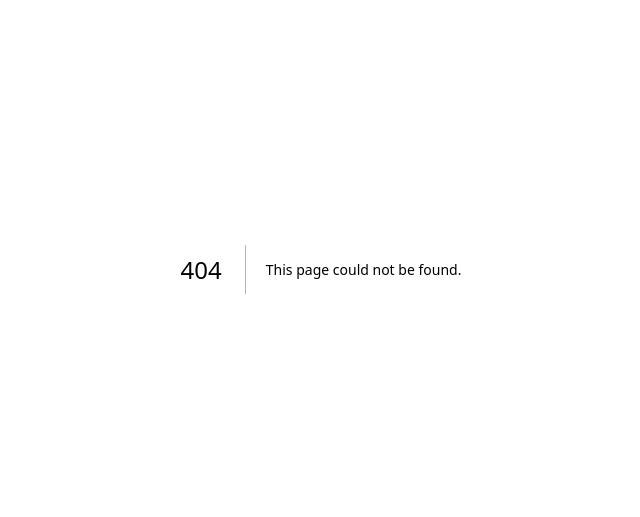
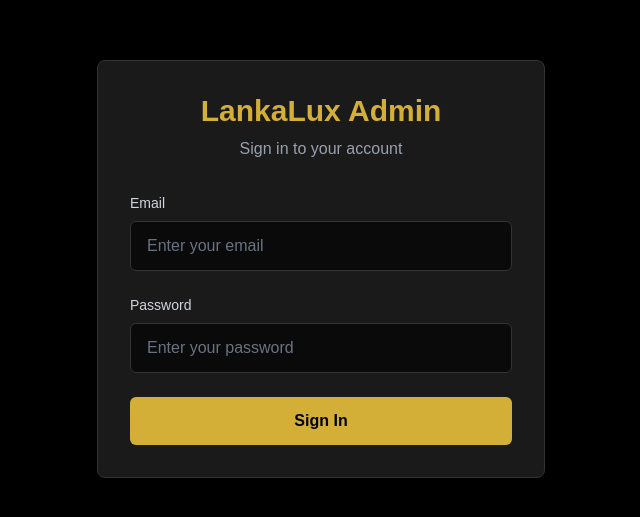
Before and after one commit to Shamika-Mayantha/lankalux-admin, a Next.js app: page /login in a window 1280 px wide. Before the commit this address had no page. Shown: the part 131-648 px from the top of the page, without its empty margins (319-959 px from the left). Built offline with nearby package versions, Linux system fonts and the light colour scheme; no server answers.

Commit message:
Add login page

```diff
--- /dev/null
+++ b/app/login/page.tsx
@@ -0,0 +1,140 @@
+'use client'
+
+import { useState } from 'react'
+import { useRouter } from 'next/navigation'
+import { supabase } from '@/lib/supabase'
+
+export default function LoginPage() {
+  const [email, setEmail] = useState('')
+  const [password, setPassword] = useState('')
+  const [loading, setLoading] = useState(false)
+  const [error, setError] = useState<string | null>(null)
+  const router = useRouter()
+
+  const handleLogin = async () => {
+    // Reset error state
+    setError(null)
+
+    // Validate inputs
+    if (!email || !password) {
+      setError('Please enter both email and password')
+      return
+    }
+
+    setLoading(true)
+
+    try {
+      const { data, error: signInError } = await supabase.auth.signInWithPassword({
+        email,
+        password,
+      })
+
+      if (signInError) {
+        setError(signInError.message || 'Failed to sign in. Please check your credentials.')
+        setLoading(false)
+        return
+      }
+
+      if (data?.user) {
+        // Redirect to dashboard on success
+        router.push('/dashboard')
+      }
+    } catch (err) {
+      setError('An unexpected error occurred. Please try again.')
+      setLoading(false)
+    }
+  }
+
+  const handleKeyPress = (e: React.KeyboardEvent<HTMLInputElement>) => {
+    if (e.key === 'Enter' && !loading) {
+      handleLogin()
+    }
+  }
+
+  return (
+    <div className="min-h-screen bg-black flex items-center justify-center px-4">
+      <div className="w-full max-w-md">
+        <div className="bg-[#1a1a1a] border border-[#333] rounded-lg p-8 shadow-2xl">
+          <h1 className="text-3xl font-bold text-[#d4af37] mb-2 text-center">
+            LankaLux Admin
+          </h1>
+          <p className="text-gray-400 text-center mb-8">Sign in to your account</p>
+
+          <div className="space-y-6">
+            <div>
+              <label htmlFor="email" className="block text-sm font-medium text-gray-300 mb-2">
+                Email
+              </label>
+              <input
+                id="email"
+                type="email"
+                value={email}
+                onChange={(e) => setEmail(e.target.value)}
+                onKeyPress={handleKeyPress}
+                placeholder="Enter your email"
+                className="w-full px-4 py-3 bg-[#0a0a0a] border border-[#333] rounded-md text-white placeholder-gray-500 focus:outline-none focus:ring-2 focus:ring-[#d4af37] focus:border-transparent transition-all"
+                disabled={loading}
+              />
+            </div>
+
+            <div>
+              <label htmlFor="password" className="block text-sm font-medium text-gray-300 mb-2">
+                Password
+              </label>
+              <input
+                id="password"
+                type="password"
+                value={password}
+                onChange={(e) => setPassword(e.target.value)}
+                onKeyPress={handleKeyPress}
+                placeholder="Enter your password"
+                className="w-full px-4 py-3 bg-[#0a0a0a] border border-[#333] rounded-md text-white placeholder-gray-500 focus:outline-none focus:ring-2 focus:ring-[#d4af37] focus:border-transparent transition-all"
+                disabled={loading}
+              />
+            </div>
+
+            {error && (
+              <div className="bg-red-900/20 border border-red-700 rounded-md p-3">
+                <p className="text-red-400 text-sm">{error}</p>
+              </div>
+            )}
+
+            <button
+              onClick={handleLogin}
+              disabled={loading}
+              className="w-full bg-[#d4af37] hover:bg-[#b8941f] text-black font-semibold py-3 px-4 rounded-md transition-colors duration-200 disabled:opacity-50 disabled:cursor-not-allowed flex items-center justify-center"
+            >
+              {loading ? (
+                <>
+                  <svg
+                    className="animate-spin -ml-1 mr-3 h-5 w-5 text-black"
+                    xmlns="http://www.w3.org/2000/svg"
+                    fill="none"
+                    viewBox="0 0 24 24"
+                  >
+                    <circle
+                      className="opacity-25"
+                      cx="12"
+                      cy="12"
+                      r="10"
+                      stroke="currentColor"
+                      strokeWidth="4"
+                    ></circle>
+                    <path
+                      className="opacity-75"
+                      fill="currentColor"
+                      d="M4 12a8 8 0 018-8V0C5.373 0 0 5.373 0 12h4zm2 5.291A7.962 7.962 0 014 12H0c0 3.042 1.135 5.824 3 7.938l3-2.647z"
+                    ></path>
+                  </svg>
+                  Signing in...
+                </>
+              ) : (
+                'Sign In'
+              )}
+            </button>
+          </div>
+        </div>
+      </div>
+    </div>
+  )
+}
```
